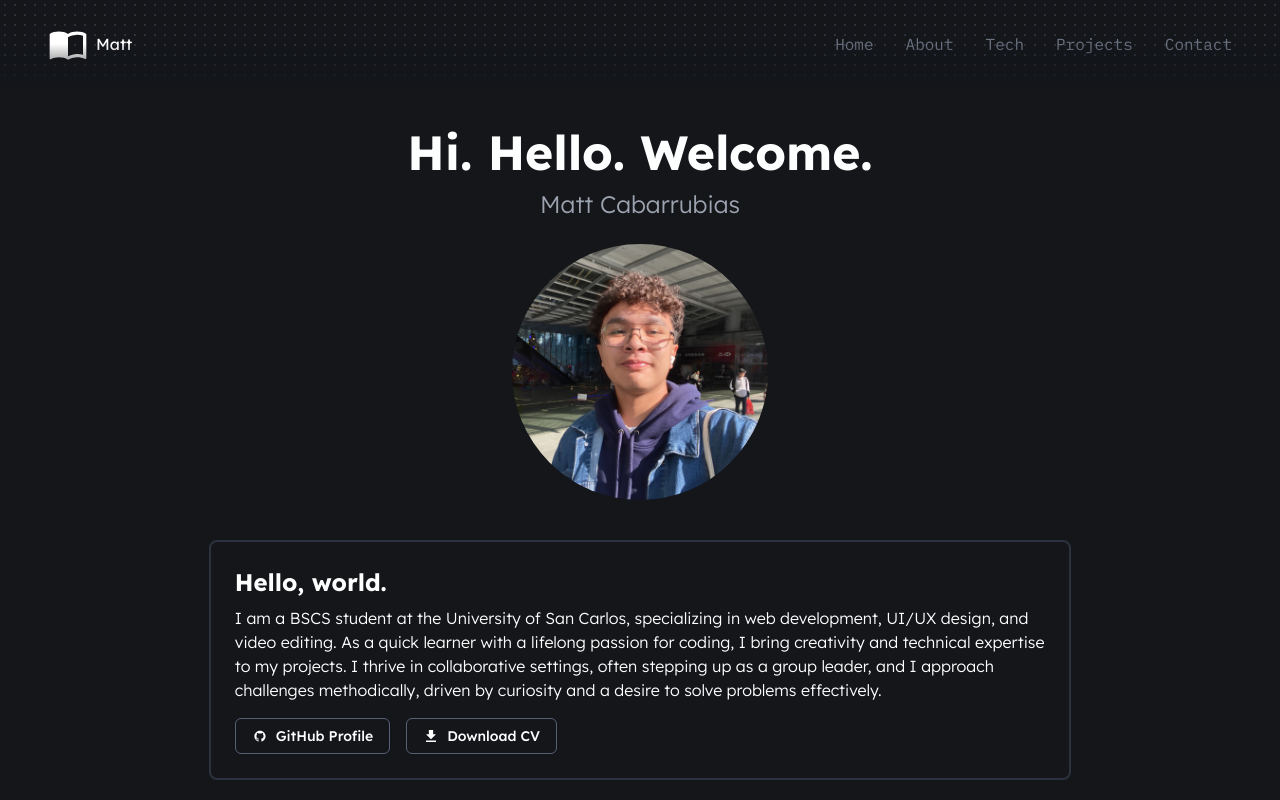
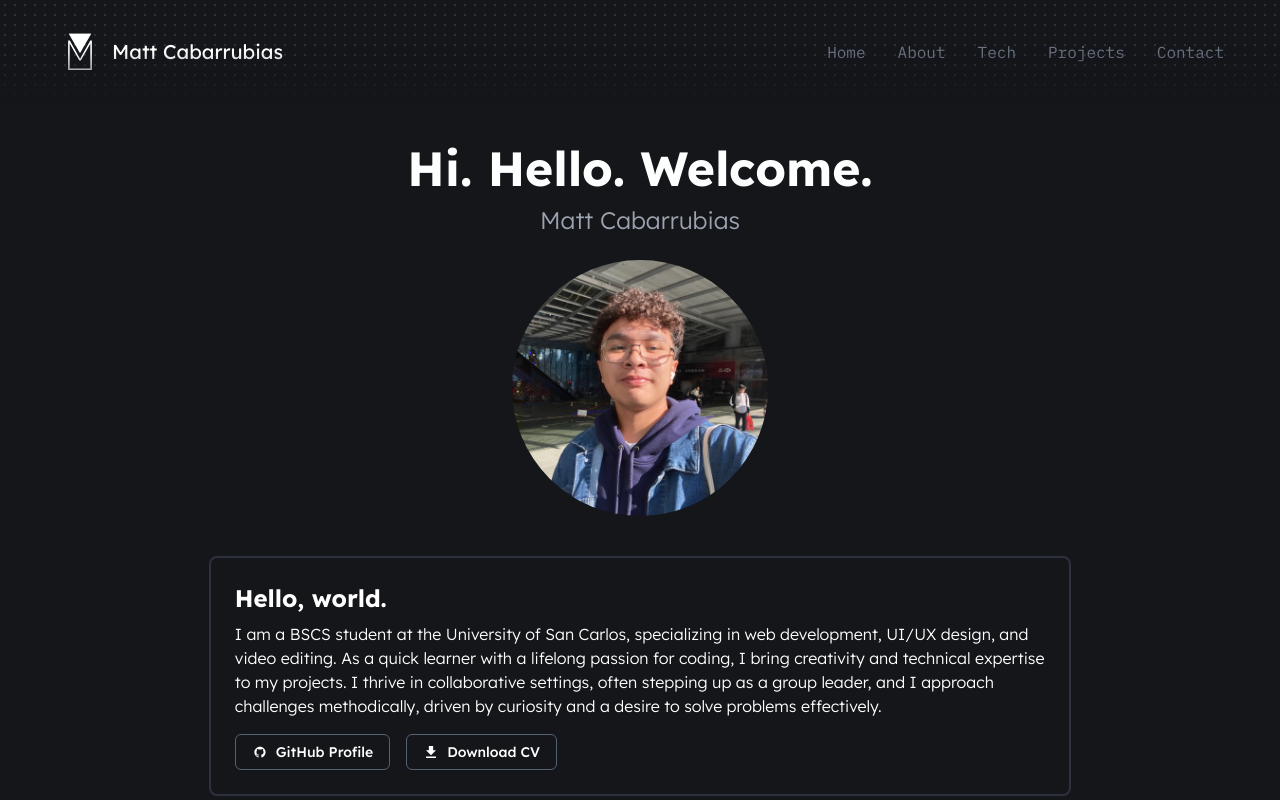
Before and after one commit to devliqht/portfolio, a React (Vite) app: page / in a window 1280 px wide. Shown: the top 800 px of the page. Built offline with nearby package versions, Linux system fonts and the light colour scheme.

Commit message:
HEADER: Change temp logo and improve padding

```diff
--- a/src/components/Header.tsx
+++ b/src/components/Header.tsx
@@ -31,12 +31,12 @@ const Header = () => {
         setMenuOpen(!menuOpen);
     };
     return (
-        <header className={`sticky top-0 z-50 p-4 text-white ${isMobile ? 'shadow-xl' : ''} bg-[var(--dblue)] ${isSticky ? "bg-[var(--dblue)]" : "bg-radial-dots" } bg-10px`}
+        <header className={`sticky top-0 z-50 p-4 text-white ${isMobile ? 'shadow-xl' : ''} bg-[var(--dblue)] ${isSticky ? "bg-[var(--dblue)]" : "bg-radial-dots" } bg-10px md:p-6`}
         style={{
             maskImage:
               isSticky || menuOpen
                 ? "none"
-                : "linear-gradient(to bottom, rgba(0, 0, 0, 1) 50%, rgba(0, 0, 0, 0))",
+                : "linear-gradient(to bottom, rgba(0, 0, 0, 1) 70%, rgba(0, 0, 0, 0))",
             WebkitMaskImage:
               isSticky || menuOpen
                 ? "none"
@@ -57,8 +57,8 @@ const Header = () => {
                     </button>
                     <nav className="hidden md:flex md:gap-8 justify-between w-full mx-8">
                         <div className="flex flex-row gap-2 items-center">
-                        <MdImportContacts size={40} color="white"></MdImportContacts>
-                        <h1 className="lexend-deca-400">Matt</h1>
+                        <img src="/logo_transparent.svg" className="h-auto w-12"></img>
+                        <h3 className="lexend-deca-400 text-xl">Matt Cabarrubias</h3>
                         </div>
                         <div className="flex gap-8">
                             <Link to="/" className="ibm-plex-mono-regular text-gray-500 hover:text-gray-300 text-md py-4 border-transparent transition ease-in-out duration-200">
```
Also changed, not shown: public/logo_transparent.svg (added).
